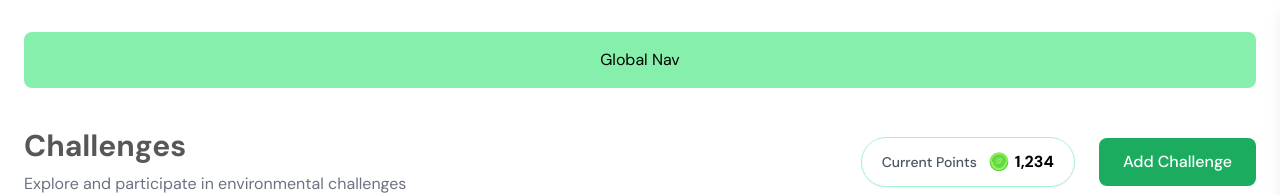
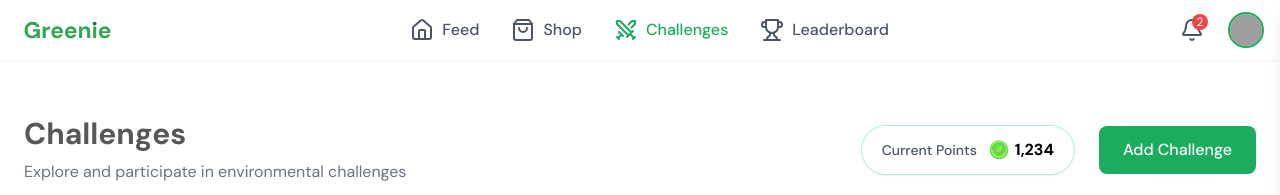
Before and after one commit to dizzpy/Greenie-Web, a React (Vite) app: page /challenges in a window 1280 px wide. Shown: the top 195 px of the page. Built offline with nearby package versions, Linux system fonts and the light colour scheme; grey boxes are pictures that could not be loaded.

Commit message:
feat(navbar): navbar add to all pages

```diff
--- a/src/[features]/challenges/pages/ChallengesHome.jsx
+++ b/src/[features]/challenges/pages/ChallengesHome.jsx
@@ -1,5 +1,6 @@
 import CoinIcon from '../../../assets/icons/coin.svg';
 import ChallengeHomeCard from '../components/ChallengeHomeCard';
+import NavBar from '../../../components/Shared/NavBar';
 
 function ChallengesHome() {
   const challenges = [
@@ -65,13 +66,9 @@ function ChallengesHome() {
   ];
 
   return (
-    <div className="max-w-screen-xl container mx-auto px-4 md:px-6 py-8">
-      {/* Global nav */}
-      <div className="bg-green-300 py-4 mx-auto rounded-lg mb-8 md:mb-10">
-        <p className="text-center">Global Nav</p>
-      </div>
-
-      {/* Header section - mobile responsive improvements */}
+    <div>
+      <NavBar />
+      <div className="max-w-screen-xl container mx-auto px-4 md:px-6 py-8 mt-6">
         <div className="flex flex-col md:flex-row justify-between items-start md:items-center gap-6 mb-8 md:mb-12">
           <div className="space-y-2 w-full md:w-auto">
             <h1 className="text-2xl md:text-3xl font-semibold text-text-gray">
@@ -97,13 +94,13 @@ function ChallengesHome() {
           </div>
         </div>
 
-      {/* card section */}
         <div className="grid grid-cols-1 md:grid-cols-2 gap-8">
           {challenges.map((challenge) => (
             <ChallengeHomeCard key={challenge.id} challenge={challenge} />
           ))}
         </div>
       </div>
+    </div>
   );
 }
 
--- a/src/[features]/feed/pages/Feed.jsx
+++ b/src/[features]/feed/pages/Feed.jsx
@@ -5,6 +5,7 @@ import SlideBar from '../components/SlideBar';
 import Poster from '../components/Poster';
 import CommentPopup from '../components/CommentPopup';
 import ChallengeList from '../components/ChallengeList';
+import NavBar from '../../../components/Shared/NavBar';
 
 function Feed() {
   const [posts, setPosts] = useState([
--- a/src/[features]/leaderboard/pages/LeaderboardHome.jsx
+++ b/src/[features]/leaderboard/pages/LeaderboardHome.jsx
@@ -2,6 +2,7 @@ import TopLeaderboardCard from '../components/TopLeaderboardCard';
 import UserScoreCard from '../components/UserScoreCard';
 import RisingMembersTable from '../components/RisingMembersTable';
 import UserBadgesCard from '../components/UserBadgesCard';
+import NavBar from '../../../components/Shared/NavBar';
 
 function LeaderboardHome() {
   const risingMembers = [
@@ -118,13 +119,9 @@ function LeaderboardHome() {
   ];
 
   return (
-    <div className="container mx-auto px-4 mb-10">
-      {/* Global nav */}
-      <div className="bg-green-300 py-4 mx-auto my-4 rounded-lg">
-        <p className="text-center">Global Nav</p>
-      </div>
-
-      {/* grid - adjusted for mobile */}
+    <div>
+      <NavBar />
+      <div className="container mx-auto px-4 py-8 mt-6">
         <div className="flex flex-col lg:flex-row gap-8 mt-10 lg:mt-20">
           {/* leaderboard section */}
           <div className="w-full lg:w-9/12">
@@ -196,6 +193,7 @@ function LeaderboardHome() {
           </div>
         </div>
       </div>
+    </div>
   );
 }
 
--- a/src/[features]/shop/pages/Cart.jsx
+++ b/src/[features]/shop/pages/Cart.jsx
@@ -5,6 +5,7 @@ import { LuArrowRight } from 'react-icons/lu';
 import ShopNav from '../components/ShopNav';
 import Breadcrumb from '../components/Breadcrumb';
 import { useCart } from '../../../context/CartContext';
+import NavBar from '../../../components/Shared/NavBar';
 
 const Cart = () => {
   const navigate = useNavigate();
@@ -18,10 +19,7 @@ const Cart = () => {
 
   return (
     <div className="max-w-screen-xl container mx-auto px-4 md:px-0">
-      {/* Global nav */}
-      <div className="bg-green-300 py-4 mx-auto my-3 md:my-5 rounded-lg">
-        <p className="text-center">Global Nav</p>
-      </div>
+      <NavBar />
 
       <ShopNav />
 
--- a/src/[features]/shop/pages/Checkout.jsx
+++ b/src/[features]/shop/pages/Checkout.jsx
@@ -4,6 +4,7 @@ import ShopNav from '../components/ShopNav';
 import Breadcrumb from '../components/Breadcrumb';
 import { useCart } from '../../../context/CartContext';
 import { useNavigate } from 'react-router-dom';
+import NavBar from '../../../components/Shared/NavBar';
 
 const Checkout = () => {
   const navigate = useNavigate();
@@ -27,10 +28,7 @@ const Checkout = () => {
 
   return (
     <div className="max-w-screen-xl container mx-auto px-4 md:px-0">
-      {/* Global nav */}
-      <div className="bg-green-300 py-4 mx-auto my-3 md:my-5 rounded-lg">
-        <p className="text-center">Global Nav</p>
-      </div>
+      <NavBar />
 
       <ShopNav />
 
--- a/src/[features]/shop/pages/ProductDetails.jsx
+++ b/src/[features]/shop/pages/ProductDetails.jsx
@@ -8,6 +8,7 @@ import { LuArrowRight } from 'react-icons/lu';
 import ProductCard from '../components/ProductCard';
 import Breadcrumb from '../components/Breadcrumb';
 import { useCart } from '../../../context/CartContext';
+import NavBar from '../../../components/Shared/NavBar';
 
 const ProductDetails = () => {
   const { id } = useParams();
@@ -101,10 +102,7 @@ const ProductDetails = () => {
 
   return (
     <div className="max-w-screen-xl container mx-auto px-4 md:px-0">
-      {/* Global nav */}
-      <div className="bg-green-300 py-4 mx-auto my-3 md:my-5 rounded-lg">
-        <p className="text-center">Global Nav</p>
-      </div>
+      <NavBar />
 
       {/* shop nav */}
       <ShopNav />
--- a/src/[features]/shop/pages/ShopHome.jsx
+++ b/src/[features]/shop/pages/ShopHome.jsx
@@ -3,6 +3,7 @@ import ShopNav from '../components/ShopNav';
 import ProductCard from '../components/ProductCard';
 import sortIcon from '../../../assets/icons/sort.svg';
 import { getAllProducts } from '../../../services/shopService';
+import NavBar from '../../../components/Shared/NavBar';
 
 function ShopHome() {
   const [products, setProducts] = useState([]);
@@ -52,13 +53,9 @@ function ShopHome() {
     return <div className="text-center mt-10 text-red-500">{error}</div>;
 
   return (
-    <div className="max-w-screen-xl container mx-auto px-4">
-      {/* Global nav */}
-      <div className="bg-green-300 py-4 mx-auto my-4 rounded-lg">
-        <p className="text-center">Global Nav</p>
-      </div>
-
-      {/* Shop nav */}
+    <div>
+      <NavBar />
+      <div className="max-w-screen-xl container mx-auto px-4 mt-6">
         <ShopNav />
 
         {/* Filter nav */}
@@ -84,6 +81,7 @@ function ShopHome() {
           ))}
         </div>
       </div>
+    </div>
   );
 }
 
--- /dev/null
+++ b/src/components/Shared/NavBar.jsx
@@ -0,0 +1,100 @@
+import { useState } from 'react';
+import { Link, useLocation } from 'react-router-dom';
+import { Bell, Home, ShoppingBag, Swords, Trophy, Menu, X } from 'lucide-react';
+import logo from '../../assets/icons/greenlogo.svg';
+
+const NavBar = () => {
+  const [isMobileMenuOpen, setIsMobileMenuOpen] = useState(false);
+  const location = useLocation();
+
+  const isActive = (path) => location.pathname.includes(path);
+
+  const navItems = [
+    { icon: Home, path: '/feed', label: 'Feed' },
+    { icon: ShoppingBag, path: '/shop', label: 'Shop' },
+    { icon: Swords, path: '/challenges', label: 'Challenges' },
+    { icon: Trophy, path: '/leaderboard', label: 'Leaderboard' },
+  ];
+
+  return (
+    <nav className="bg-white shadow-sm sticky top-0 z-50">
+      <div className="max-w-screen-xl mx-auto px-4 py-3">
+        <div className="flex items-center justify-between">
+          {/* Logo */}
+          <Link to="/" className="flex-shrink-0">
+            <img src={logo} alt="Greenie Logo" className="h-8" />
+          </Link>
+
+          {/* Desktop Navigation */}
+          <div className="hidden md:flex items-center space-x-8">
+            {navItems.map(({ icon: Icon, path, label }) => (
+              <Link
+                key={path}
+                to={path}
+                className={`flex items-center space-x-2 transition-colors ${
+                  isActive(path)
+                    ? 'text-primary-green'
+                    : 'text-gray-600 hover:text-primary-green'
+                }`}
+              >
+                <Icon size={24} />
+                <span className="font-medium">{label}</span>
+              </Link>
+            ))}
+          </div>
+
+          {/* Right Section */}
+          <div className="flex items-center space-x-6">
+            <button className="text-gray-600 hover:text-primary-green relative">
+              <Bell size={24} />
+              <span className="absolute -top-1 -right-1 bg-red-500 text-white text-xs rounded-full h-4 w-4 flex items-center justify-center">
+                2
+              </span>
+            </button>
+
+            <div className="hidden md:block">
+              <img
+                src="https://github.com/shadcn.png"
+                alt="Profile"
+                className="h-9 w-9 rounded-full border-2 border-primary-green"
+              />
+            </div>
+
+            {/* Mobile menu button */}
+            <button
+              className="md:hidden text-gray-600"
+              onClick={() => setIsMobileMenuOpen(!isMobileMenuOpen)}
+            >
+              {isMobileMenuOpen ? <X size={24} /> : <Menu size={24} />}
+            </button>
+          </div>
+        </div>
+
+        {/* Mobile Navigation */}
+        {isMobileMenuOpen && (
+          <div className="md:hidden pt-4 pb-3 border-t mt-3">
+            <div className="flex flex-col space-y-4">
+              {navItems.map(({ icon: Icon, path, label }) => (
+                <Link
+                  key={path}
+                  to={path}
+                  className={`flex items-center space-x-3 p-2 rounded-lg ${
+                    isActive(path)
+                      ? 'text-primary-green bg-green-50'
+                      : 'text-gray-600 hover:text-primary-green hover:bg-gray-50'
+                  }`}
+                  onClick={() => setIsMobileMenuOpen(false)}
+                >
+                  <Icon size={20} />
+                  <span>{label}</span>
+                </Link>
+              ))}
+            </div>
+          </div>
+        )}
+      </div>
+    </nav>
+  );
+};
+
+export default NavBar;
```
Lines whose indentation alone changed are shown as unchanged.
